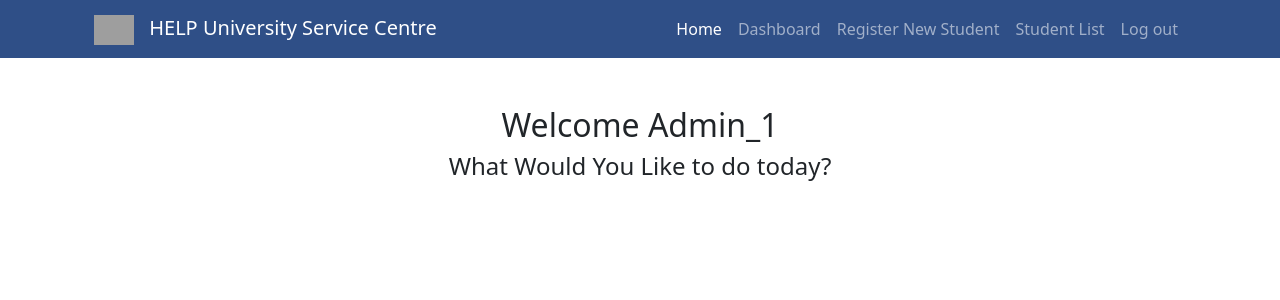
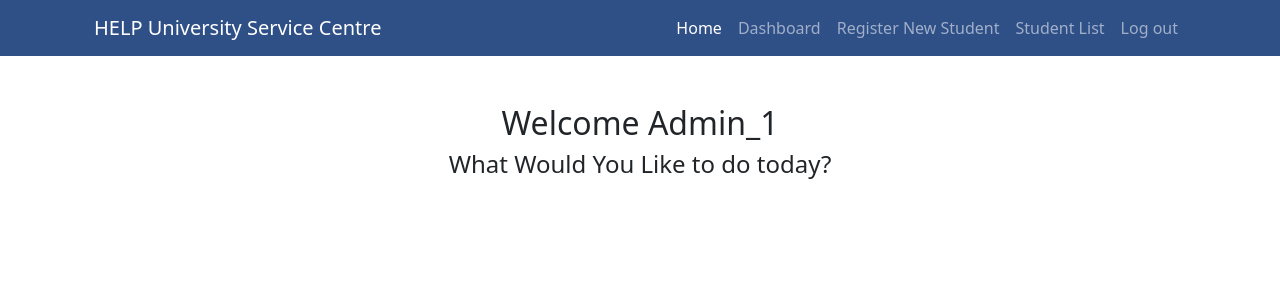
Before and after one commit to AidaSofea24/WebPro-B2300526, a PHP site: page /asaimen/index.php in a window 1280 px wide. Shown: the top 300 px of the page. Run offline with PHP 8.4, Linux system fonts and the light colour scheme; the visitor is signed in with stand-in values (Sample User, id 1); grey boxes are pictures that could not be loaded.

Commit message:
undo the image

```diff
--- a/1 - Admin side/Includes/header.php
+++ b/1 - Admin side/Includes/header.php
@@ -12,10 +12,6 @@
       .bg-custom {
         background-color: #2f4f87;
       }
-      .navbar-brand img {
-        height: 30px; /* Adjust as needed */
-        margin-right: 10px;
-      }
     </style>
   </head>
   <body>
--- a/1 - Admin side/Includes/navbar.php
+++ b/1 - Admin side/Includes/navbar.php
@@ -4,9 +4,7 @@
         <div class="col-md-12">
         <nav class="navbar navbar-expand-lg navbar-dark">
             <div class="container-fluid">
-                <a class="navbar-brand" href="#">
-                    <img src="logo.png" alt="Logo"> HELP University Service Centre
-                </a>
+                <a class="navbar-brand" href="#">HELP University Service Centre</a>
                 <button class="navbar-toggler" type="button" data-bs-toggle="collapse" data-bs-target="#navbarSupportedContent" aria-controls="navbarSupportedContent" aria-expanded="false" aria-label="Toggle navigation">
                 <span class="navbar-toggler-icon"></span>
                 </button>
```
